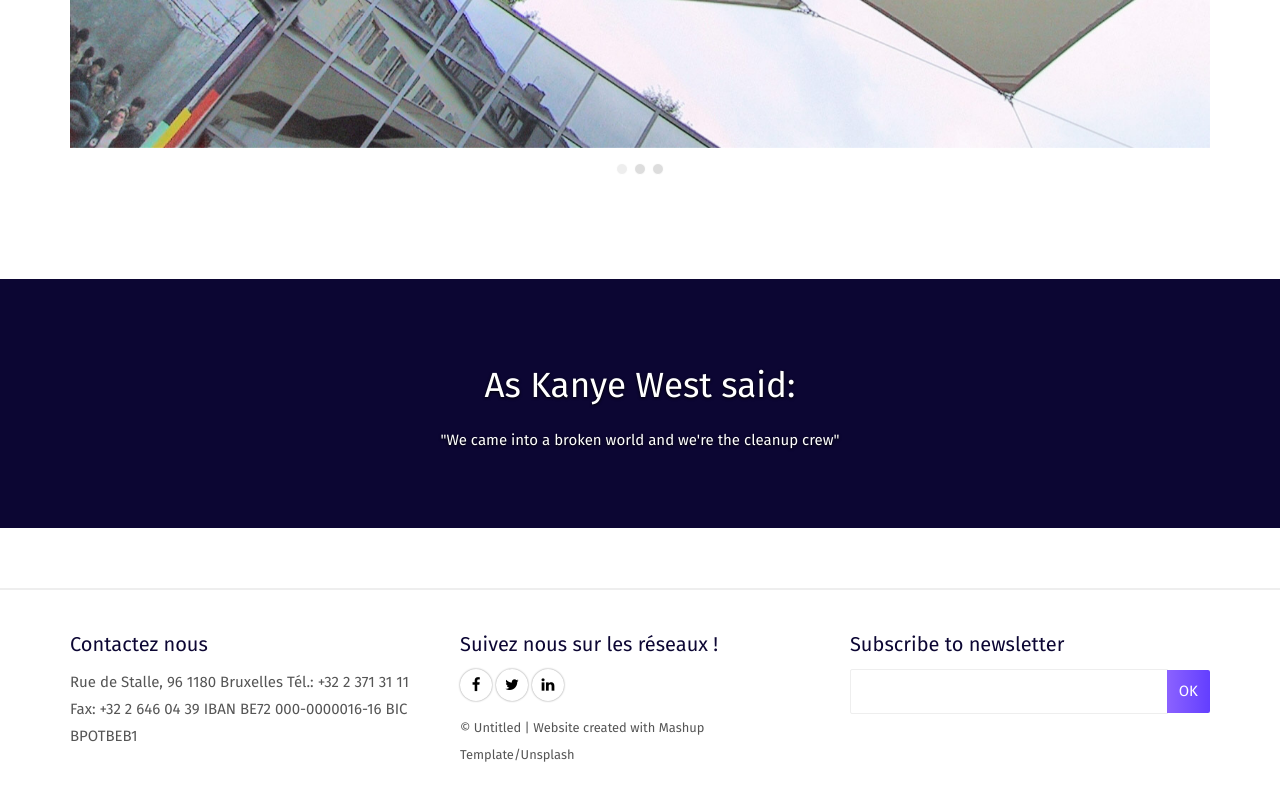
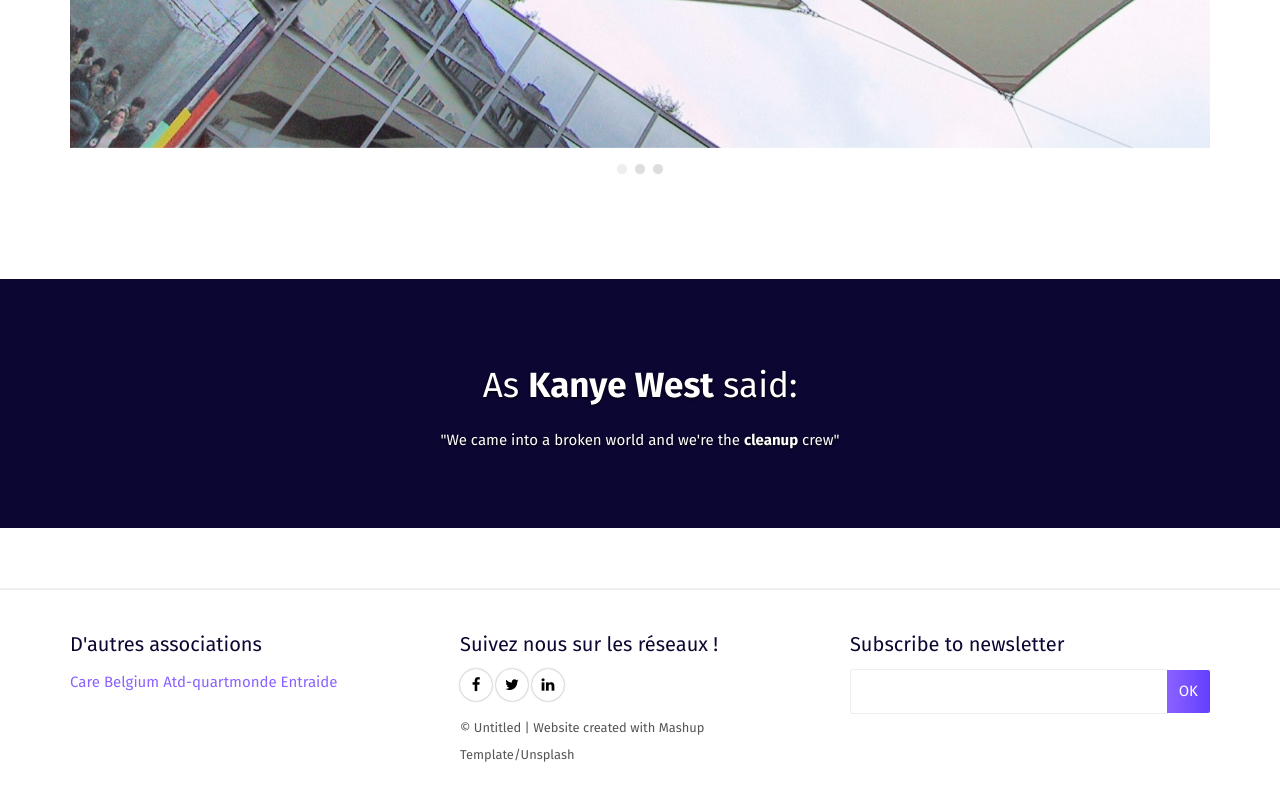
Before and after one commit to AdamZaev/AdamZaev.github.io, a plain HTML site: page pure/index.html in a window 1280 px wide. Shown: the part 1836-2636 px from the top of the page. Drawn offline with Linux system fonts and the light colour scheme; a web font is replaced by a local one.

Commit message:
links href

```diff
--- a/pure/index.html
+++ b/pure/index.html
@@ -161,8 +161,8 @@
         <div class="row">
             <div class="col-xs-12">
                 <div class="text-center">
-                    <h2>As Kanye West said: </h2>
-                    <p> "We came into a broken world and we're the cleanup crew" </p>
+                    <h2>As <b>Kanye West</b> said: </h2>
+                    <p> "We came into a broken world and we're the <b>cleanup</b> crew" </p>
 
                 </div>
             </div>
@@ -189,14 +189,11 @@
         <div class="container">
             <div class="row">
                     <div class="col-md-4">
-                        <h4>Contactez nous</h4>
-                        <p>Rue de Stalle, 96
-                            1180 Bruxelles
-
-                            Tél.: +32 2 371 31 11
-                            Fax: +32 2 646 04 39
-                            IBAN BE72 000-0000016-16
-                            BIC BPOTBEB1</p>
+                        <h4>D'autres associations</h4>
+                        <p> <a href="https://www.carebelgium.be/">Care Belgium</a>
+                        <a href="https://atd-quartmonde.be/">Atd-quartmonde</a>
+                        <a href= "https://www.entraide.be/"> Entraide </a>
+                        </p>
                     </div>
 
                     <div class="col-md-4">
```
